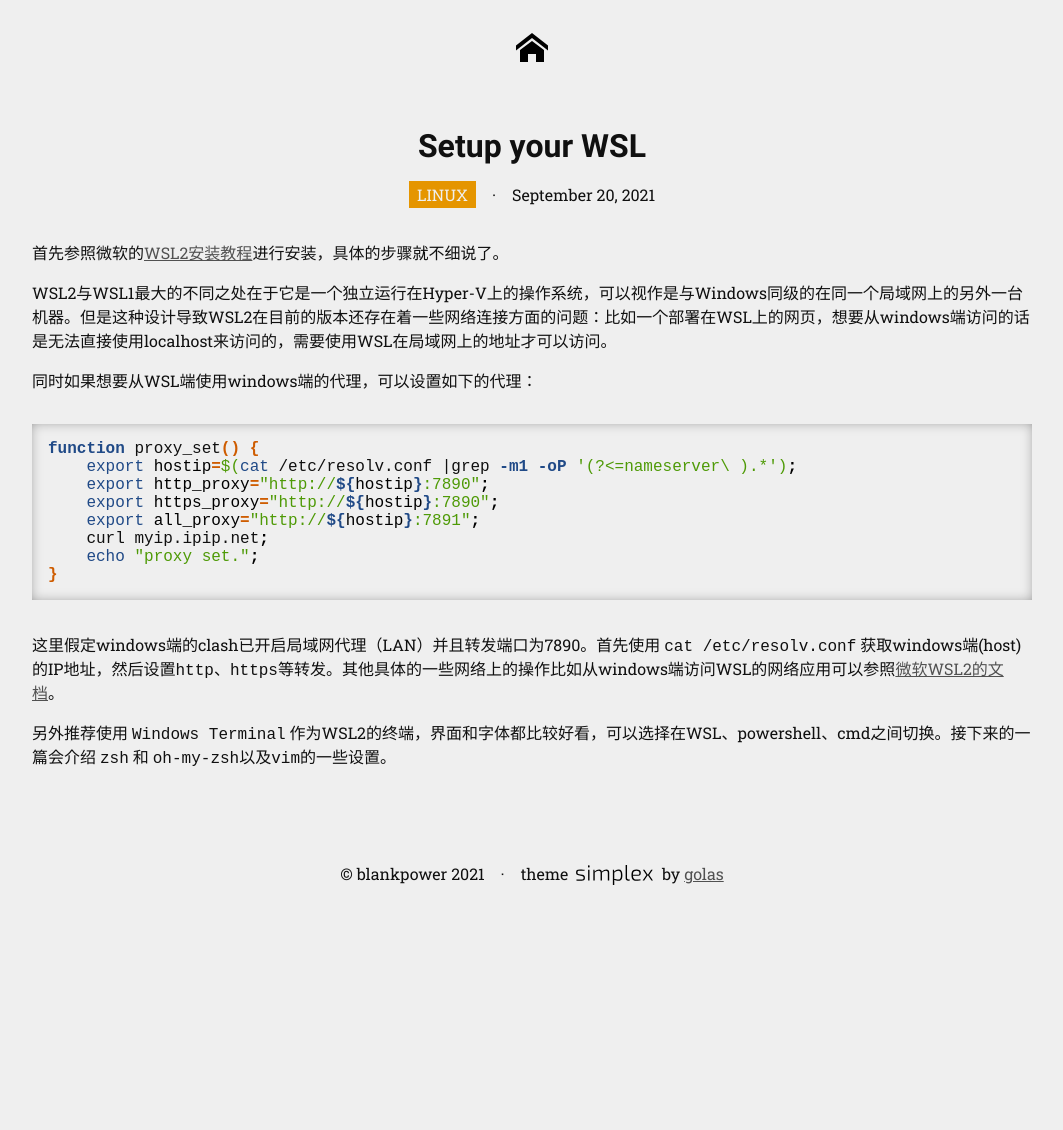
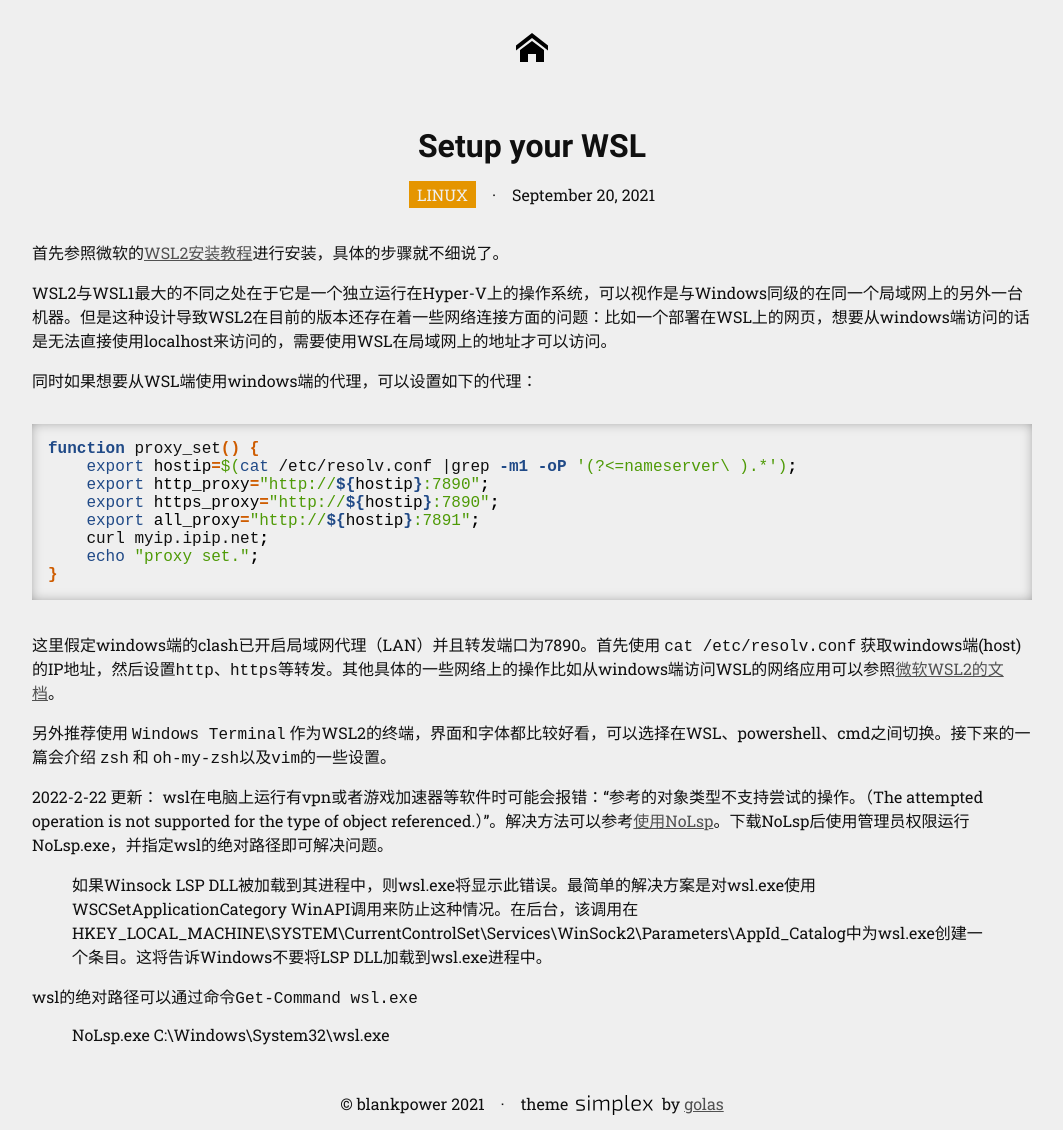
Before and after one commit to BlankPower/MyBlog, a Jekyll site: the page built from _posts/2021-09-20-setup-your-wsl.markdown, in a window 1280 px wide. Shown: the whole page, without its empty margins (108-1171 px from the left). Built offline with Jekyll 4.4.1, drawn with Linux system fonts in a browser that asks for light colours; before the commit the page ends 900 px from its top, so only the background shows below that.

Commit message:
edit post: setup-wsl

```diff
--- a/_posts/2021-09-20-setup-your-wsl.markdown
+++ b/_posts/2021-09-20-setup-your-wsl.markdown
@@ -25,3 +25,12 @@ function proxy_set() {
 这里假定windows端的clash已开启局域网代理（LAN）并且转发端口为7890。首先使用 `cat /etc/resolv.conf` 获取windows端(host)的IP地址，然后设置`http`、`https`等转发。其他具体的一些网络上的操作比如从windows端访问WSL的网络应用可以参照[微软WSL2的文档](https://docs.microsoft.com/en-us/windows/wsl/compare-versions)。
 
 另外推荐使用 `Windows Terminal` 作为WSL2的终端，界面和字体都比较好看，可以选择在WSL、powershell、cmd之间切换。接下来的一篇会介绍 `zsh` 和 `oh-my-zsh`以及`vim`的一些设置。
+
+2022-2-22 更新：
+wsl在电脑上运行有vpn或者游戏加速器等软件时可能会报错：“参考的对象类型不支持尝试的操作。（The attempted operation is not supported for the type of object referenced.）”。解决方法可以参考[使用NoLsp](https://github.com/microsoft/WSL/issues/4177#issuecomment-597736482)。下载NoLsp后使用管理员权限运行NoLsp.exe，并指定wsl的绝对路径即可解决问题。
+
+> 如果Winsock LSP DLL被加载到其进程中，则wsl.exe将显示此错误。最简单的解决方案是对wsl.exe使用WSCSetApplicationCategory WinAPI调用来防止这种情况。在后台，该调用在HKEY_LOCAL_MACHINE\SYSTEM\CurrentControlSet\Services\WinSock2\Parameters\AppId_Catalog中为wsl.exe创建一个条目。这将告诉Windows不要将LSP DLL加载到wsl.exe进程中。
+
+wsl的绝对路径可以通过命令`Get-Command wsl.exe`
+
+> NoLsp.exe C:\Windows\System32\wsl.exe
```
